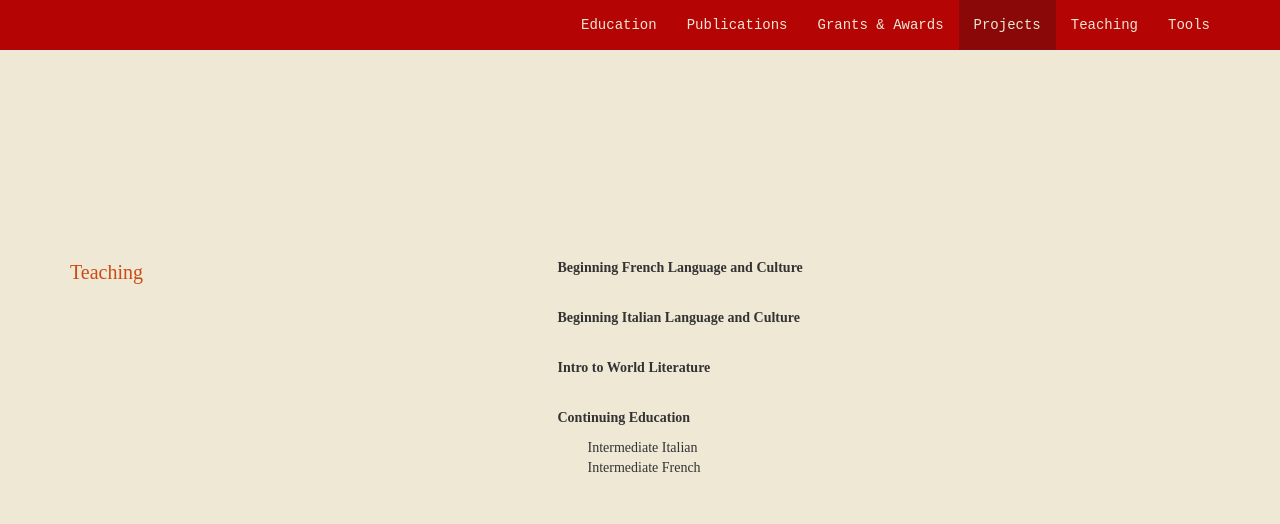
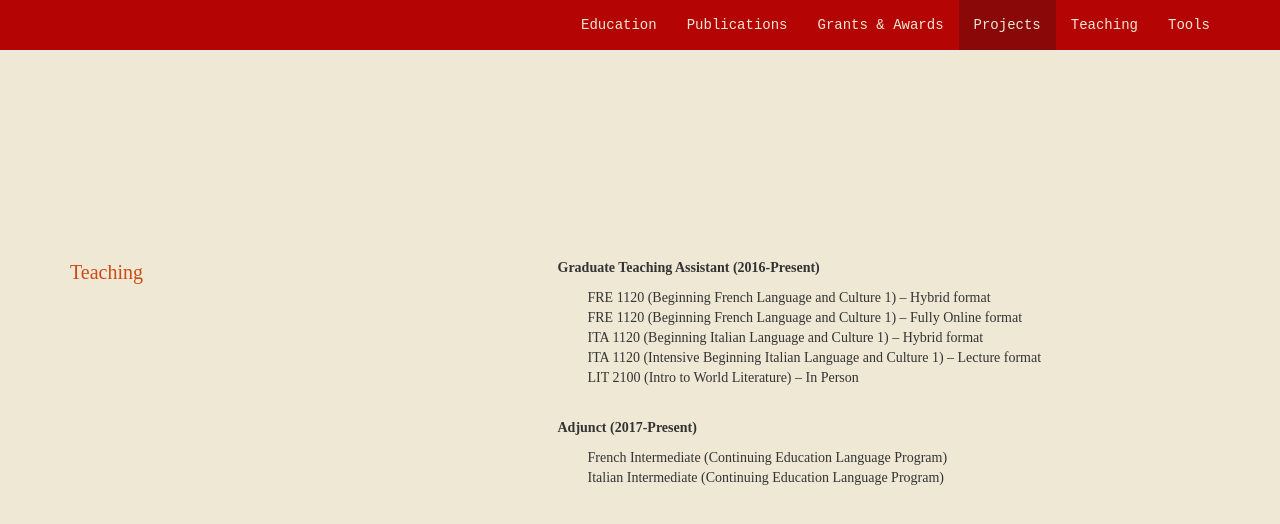
Before and after one commit to vivianapezzullo/nolauren.github.io, a Jekyll site: the page index.html, which Jekyll copies as it is, in a window 1280 px wide and 900 px high, scrolled down 4362 px. Shown: the top 524 px of the window. Built offline with Jekyll 4.4.1, drawn with Linux system fonts in a browser that asks for light colours; nearby versions of some CDN libraries.

Commit message:
Update index.html

```diff
--- a/index.html
+++ b/index.html
@@ -214,15 +214,18 @@
                 </div>
                 <div class="col-sm-1"></div>
                 <div class="col-sm-7">
-                    <p class="text-left"><b>Beginning French Language and Culture</b></p>
-                    <p class="text-left" style="margin-bottom:30px; margin-left:30px;"></p>
-                    <p class="text-left"><b>Beginning Italian Language and Culture</b></p>
-                    <p class="text-left" style="margin-bottom:30px; margin-left:30px;"></p>
-                    <p class="text-left"><b>Intro to World Literature</b></p>
-                    <p class="text-left" style="margin-bottom:30px; margin-left:30px;"></p>
-                    <p class="text-left"><b>Continuing Education</b></p>
-                    <p class="text-left" style="margin-bottom:30px; margin-left:30px;">Intermediate Italian<br>
-                        Intermediate French </p>
+                    <p class="text-left"><b>Graduate Teaching Assistant (2016-Present)</b></p>
+<p class="text-left" style="margin-bottom:30px; margin-left:30px;">
+
+FRE 1120 (Beginning French Language and Culture 1) – Hybrid format <br>
+FRE 1120 (Beginning French Language and Culture 1) – Fully Online format <br>
+ITA 1120 (Beginning Italian Language and Culture 1) – Hybrid format <br>
+ITA 1120 (Intensive Beginning Italian Language and Culture 1) – Lecture format <br>
+LIT 2100 (Intro to World Literature) – In Person</p>
+                    <p class="text-left"><b>Adjunct (2017-Present)</b></p>
+                    <p class="text-left" style="margin-bottom:30px; margin-left:30px;">French Intermediate (Continuing Education Language Program) <br>
+Italian Intermediate (Continuing Education Language Program)</p>
+
 
 
                 </div>
```
